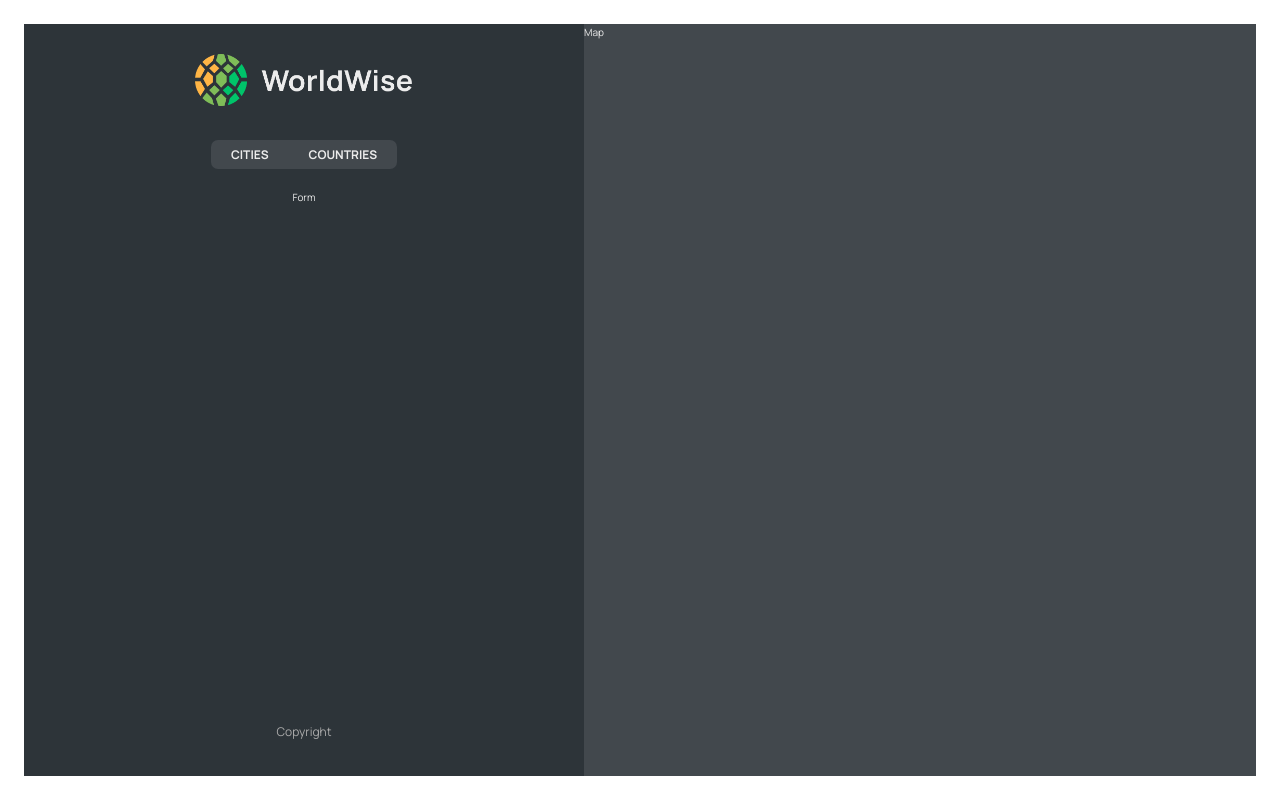
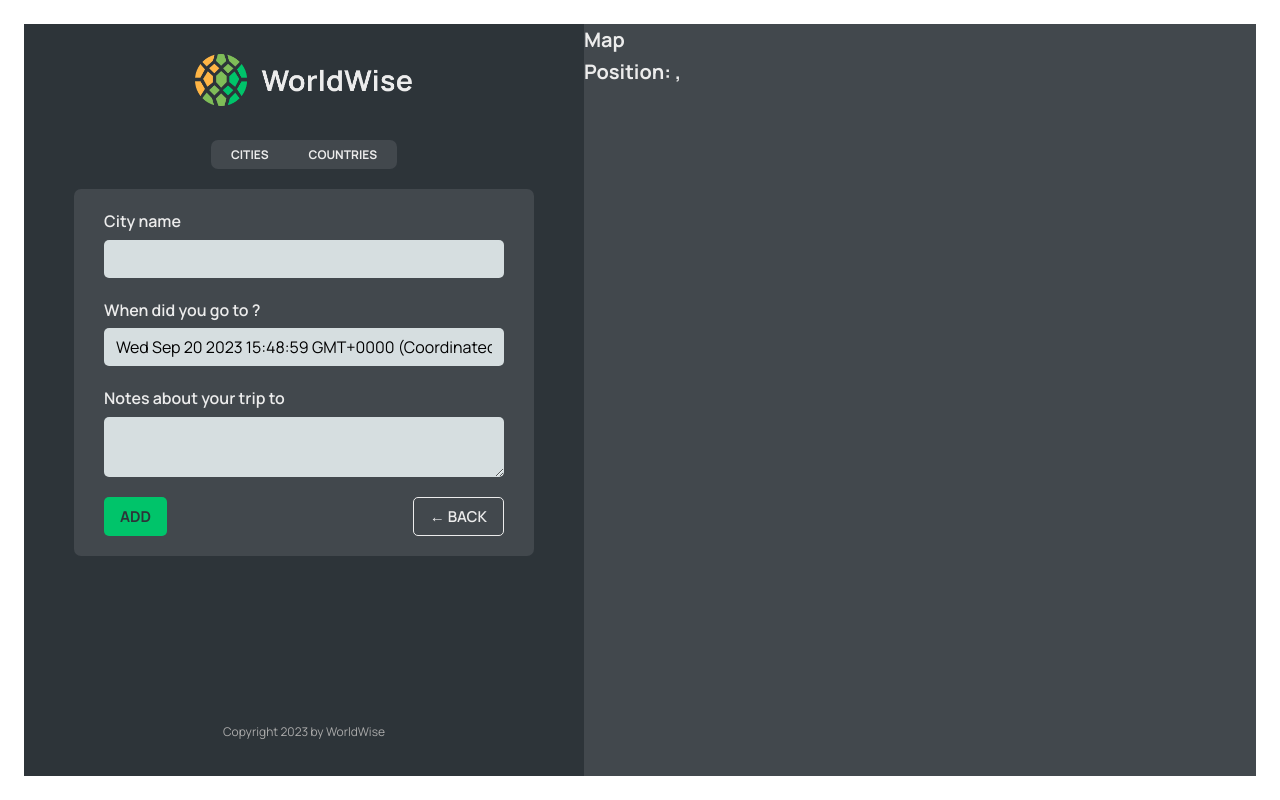
Before and after one commit to rasool-frontdev/world-wise-spa, a React (Vite) app: page /app/form in a window 1280 px wide. Built offline with nearby package versions, Linux system fonts and the light colour scheme; data requests are answered from the project's data file; the HTML template or start-up script is replaced by a standard one.

Commit message:
updated and added component

```diff
--- a/src/App.jsx
+++ b/src/App.jsx
@@ -1,4 +1,4 @@
-import { Route, Routes } from "react-router-dom";
+import { Navigate, Route, Routes } from "react-router-dom";
 import NotFound from "./components/NotFound";
 import Homepage from "./pages/Homepage";
 import Login from "./pages/Login";
@@ -7,12 +7,15 @@ import Product from "./pages/Product";
 import Layout from "./pages/Layout";
 import CityList from "./components/CityList";
 import { useEffect, useState } from "react";
+import CountryList from "./components/CountryList";
+import City from "./components/City";
+import Form from "./components/Form";
 
 const BASE_URL = "http://localhost:9000";
 
 function App() {
   const [cities, setCities] = useState([]);
-  const [isLoading, setIsLoading] = useState({});
+  const [isLoading, setIsLoading] = useState(false);
 
   useEffect(() => {
     async function fetchCities() {
@@ -35,21 +38,25 @@ function App() {
     <>
       <Routes>
         <Route index element={<Homepage />} />
-        <Route path="/pricing" element={<Pricing />} />
-        <Route path="/product" element={<Product />} />
-        <Route path="/login" element={<Login />} />
+        <Route path="pricing" element={<Pricing />} />
+        <Route path="product" element={<Product />} />
+        <Route path="login" element={<Login />} />
 
-        <Route path="/app" element={<Layout />}>
-          <Route
-            index
-            element={<CityList cities={cities} isLoading={isLoading} />}
-          />
+        <Route path="app" element={<Layout />}>
+          <Route index element={<Navigate replace to="cities" />} />
           <Route
             path="cities"
             element={<CityList cities={cities} isLoading={isLoading} />}
           />
-          <Route path="countries" element={<p>Counter list</p>} />
-          <Route path="form" element={<p>Form</p>} />
+          <Route
+            path="cities/:id"
+            element={<City cities={cities} isLoading={isLoading} />}
+          />
+          <Route
+            path="countries"
+            element={<CountryList cities={cities} isLoading={isLoading} />}
+          />
+          <Route path="form" element={<Form />} />
         </Route>
 
         <Route path="*" element={<NotFound />} />
--- /dev/null
+++ b/src/components/Button.jsx
@@ -0,0 +1,11 @@
+import style from "./Button.module.css";
+
+const Button = ({ children, onClick, type }) => {
+  return (
+    <button onClick={onClick} className={`${style.btn} ${style[type]}`}>
+      {children}
+    </button>
+  );
+};
+
+export default Button;
--- /dev/null
+++ b/src/components/City.jsx
@@ -0,0 +1,58 @@
+import styles from "./City.module.css";
+
+const formatDate = (date) =>
+  new Intl.DateTimeFormat("en", {
+    day: "numeric",
+    month: "long",
+    year: "numeric",
+    weekday: "long",
+  }).format(new Date(date));
+
+function City() {
+  // TEMP DATA
+  const currentCity = {
+    cityName: "Lisbon",
+    emoji: "🇵🇹",
+    date: "2027-10-31T15:59:59.138Z",
+    notes: "My favorite city so far!",
+  };
+
+  const { cityName, emoji, date, notes } = currentCity;
+
+  return (
+    <div className={styles.city}>
+      <div className={styles.row}>
+        <h6>City name</h6>
+        <h3>
+          <span>{emoji}</span> {cityName}
+        </h3>
+      </div>
+
+      <div className={styles.row}>
+        <h6>You went to {cityName} on</h6>
+        <p>{formatDate(date || null)}</p>
+      </div>
+
+      {notes && (
+        <div className={styles.row}>
+          <h6>Your notes</h6>
+          <p>{notes}</p>
+        </div>
+      )}
+
+      <div className={styles.row}>
+        <h6>Learn more</h6>
+        <a
+          href={`https://en.wikipedia.org/wiki/${cityName}`}
+          target="_blank"
+          rel="noreferrer">
+          Check out {cityName} on Wikipedia &rarr;
+        </a>
+      </div>
+
+      <div>{/* <ButtonBack /> */}</div>
+    </div>
+  );
+}
+
+export default City;
--- a/src/components/City.module.css
+++ b/src/components/City.module.css
@@ -3,7 +3,7 @@
   max-height: 70%;
   background-color: var(--color-dark--2);
   border-radius: 7px;
-  overflow: scroll;
+  overflow: auto;
 
   width: 100%;
   display: flex;
--- a/src/components/CityItem.jsx
+++ b/src/components/CityItem.jsx
@@ -1,3 +1,4 @@
+import { Link } from "react-router-dom";
 import style from "./CityItem.module.css";
 
 const formatDate = (date) =>
@@ -53,11 +54,15 @@ function CityItem({ city }) {
 
     //   <div>{/* <ButtonBack /> */}</div>
     // </div>
-    <li className={style.cityItem}>
-      <span className={style.emoji}>{city.emoji}</span>
-      <h3 className={style.name}>{city.cityName}</h3>
-      <time className={style.date}>{formatDate(city.date)}</time>
-      <button className={style.deleteBtn}>&times;</button>
+    <li>
+      <Link
+        className={style.cityItem}
+        to={`${city.id}?lat=${city.position.lat}&lng=${city.position.lng}`}>
+        <span className={style.emoji}>{city.emoji}</span>
+        <h3 className={style.name}>{city.cityName}</h3>
+        <time className={style.date}>{formatDate(city.date)}</time>
+        <button className={style.deleteBtn}>&times;</button>
+      </Link>
     </li>
   );
 }
--- /dev/null
+++ b/src/components/CountryList.jsx
@@ -0,0 +1,31 @@
+import CityItem from "./CityItem";
+import style from "./CityList.module.css";
+import CountryItem from "./CountryItem";
+import Message from "./Message";
+import Spinner from "./Spinner";
+
+const CountryList = ({ cities, isLoading }) => {
+  if (isLoading) return <Spinner />;
+  if (!cities.length)
+    return (
+      <Message
+        message={"Add your firts city by clicking on a city on the map"}
+      />
+    );
+
+  const countries = cities.reduce((arr, city) => {
+    if (!arr.map((el) => el.country).includes(city.country))
+      return [...arr, { country: city.country, emoji: city.emoji }];
+    else return arr;
+  }, []);
+
+  return (
+    <ul className={style.cityList}>
+      {countries.map((country) => (
+        <CountryItem key={country.id} country={country} />
+      ))}
+    </ul>
+  );
+};
+
+export default CountryList;
--- a/src/components/Form.jsx
+++ b/src/components/Form.jsx
@@ -3,6 +3,8 @@
 import { useState } from "react";
 
 import styles from "./Form.module.css";
+import Button from "./Button";
+import { useNavigate } from "react-router-dom";
 
 export function convertToEmoji(countryCode) {
   const codePoints = countryCode
@@ -13,6 +15,7 @@ export function convertToEmoji(countryCode) {
 }
 
 function Form() {
+  const navigate = useNavigate();
   const [cityName, setCityName] = useState("");
   const [country, setCountry] = useState("");
   const [date, setDate] = useState(new Date());
@@ -49,8 +52,15 @@ function Form() {
       </div>
 
       <div className={styles.buttons}>
-        <button>Add</button>
-        <button>&larr; Back</button>
+        <Button type="primary">Add</Button>
+        <Button
+          type="back"
+          onClick={(e) => {
+            e.preventDefault();
+            navigate(-1);
+          }}>
+          &larr; Back
+        </Button>
       </div>
     </form>
   );
--- a/src/components/Map.jsx
+++ b/src/components/Map.jsx
@@ -1,6 +1,18 @@
+import { useNavigate, useSearchParams } from "react-router-dom";
 import style from "./Map.module.css";
 const Map = () => {
-  return <div className={style.mapContainer}>Map</div>;
+  const navigate = useNavigate();
+  const [searchParams, setSearchParams] = useSearchParams();
+  const lat = searchParams.get("lat");
+  const lng = searchParams.get("lng");
+  return (
+    <div className={style.mapContainer} onClick={() => navigate("form")}>
+      <h1>Map</h1>
+      <h1>
+        Position: {lat}, {lng}
+      </h1>
+    </div>
+  );
 };
 
 export default Map;
--- a/src/components/Sidebar.jsx
+++ b/src/components/Sidebar.jsx
@@ -11,7 +11,9 @@ const Sidebar = () => {
       <Outlet />
 
       <footer className={style.footer}>
-        <p className={style.copyright}>Copyright {new Date().getFullYear}</p>
+        <p className={style.copyright}>
+          Copyright {new Date().getFullYear()} by WorldWise
+        </p>
       </footer>
     </div>
   );
```
